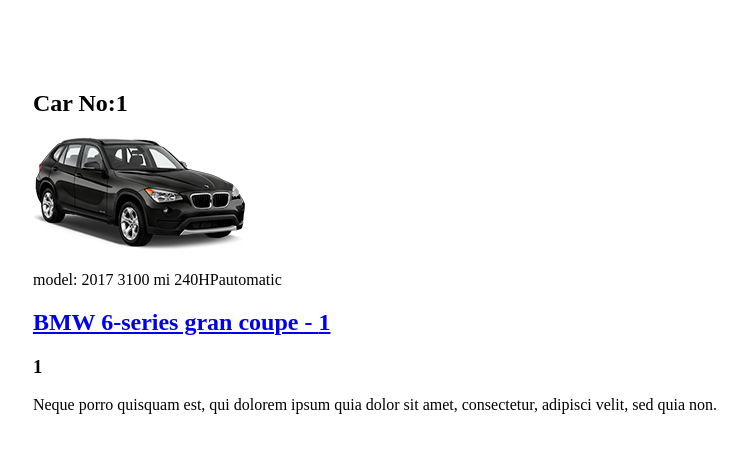
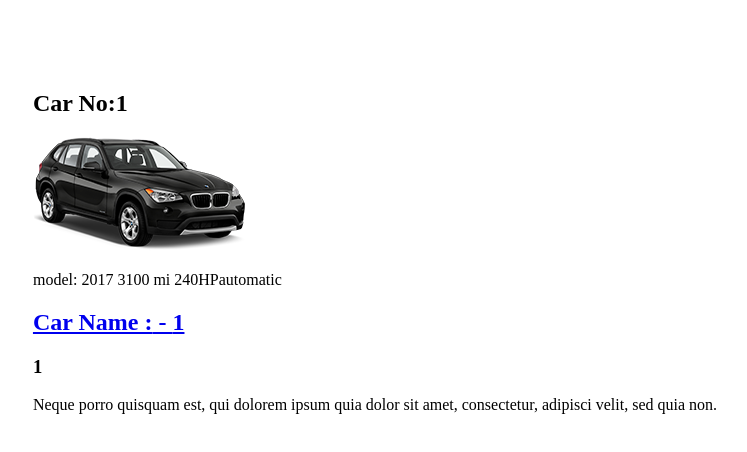
Before and after one commit to Ebrahimim29/Site-Store-NextJs-Project-, a Next.js app: page /cars/1 in a window 1280 px wide. Shown: the top 452 px of the page, without its empty margins (265-1012 px from the left). Built offline with nearby package versions, Linux system fonts and the light colour scheme.

Commit message:
Server Component-Client Component

```diff
--- a/app/cars/[carId]/page.jsx
+++ b/app/cars/[carId]/page.jsx
@@ -1,13 +1,17 @@
-export const generateMetadata = ({ params, searchParams })=>{
-    return {
-        title: `car no ${params.carId}`,
-    }
-}
+'use client'
+
+// export const generateMetadata = ({ params, searchParams })=>{
+//     return {
+//         title: `car no ${params.carId}`,
+//     }
+// }
 
 const Page = ({ params, searchParams }) => {
+    console.log(params);
+
     return (
         <section className="featured-cars" style={{width:"100%",display:"flex", flexDirection:"column", marginTop:"70px", justifyContent:"center", alignItems:"center"}}>
-            <div className="col-lg-3 col-md-4 col-sm-6" >
+            <div className="col-lg-3 col-md-4 col-sm-6" onClick={()=>{console.log(searchParams);}} >
                 <h1>
                     Car No:
                     {params.carId}
@@ -27,7 +31,7 @@
                         </div>
                     </div>
                     <div className="featured-cars-txt">
-                        <h2><a href="#">BMW 6-series gran coupe - {params.carId}</a></h2>
+                        <h2><a href="#">Car Name :{searchParams.title} - {params.carId}</a></h2>
                         <h3>{params.carId}</h3>
                         <p>
                             Neque porro quisquam est, qui dolorem ipsum quia dolor sit amet, consectetur, adipisci velit, sed quia non.
```
